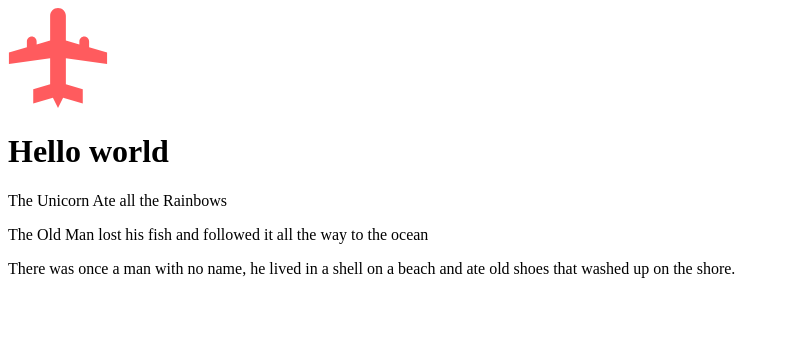
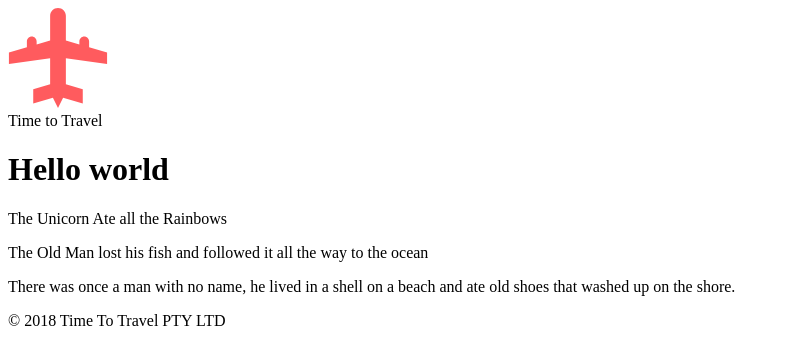
Before and after one commit to sethidium/WEW-oct2018, a plain HTML site: page index.html in a window 1280 px wide. Shown: the whole page, without its empty margins (0-790 px from the left). Drawn offline with Linux system fonts and the light colour scheme.

Commit message:
Update index.html

```diff
--- a/index.html
+++ b/index.html
@@ -17,8 +17,11 @@
                     <img alt="Time To Travel Logo" src="resources/images/logo.svg" class="logo">
 
                 </a>
+
+            </div><!-- .logo-wrapper-->
+            <div class="site-title">
+                Time to Travel
             </div>
-
         </div>
 
     </header>
@@ -30,7 +33,17 @@
             shore.</p>
     </main>
     <Footer>
+        <div class="footer-subscribe">
 
+            <!-- Subcription form goes here -->
+
+            </div>
+        </div>
+
+        <div class="footer-notices">
+        <div class="layout-wide">
+                <p class="copyright">&copy; 2018 Time To Travel PTY LTD</p>
+        </div>
     </Footer>
 </Body>
 
```
